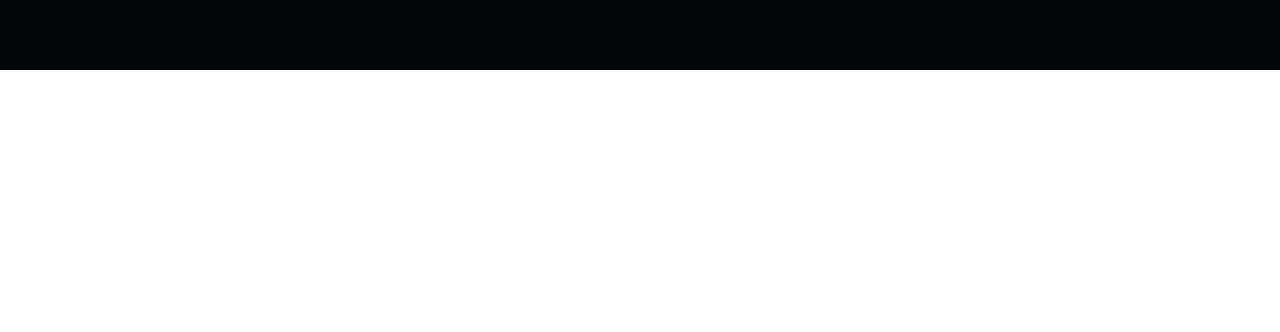
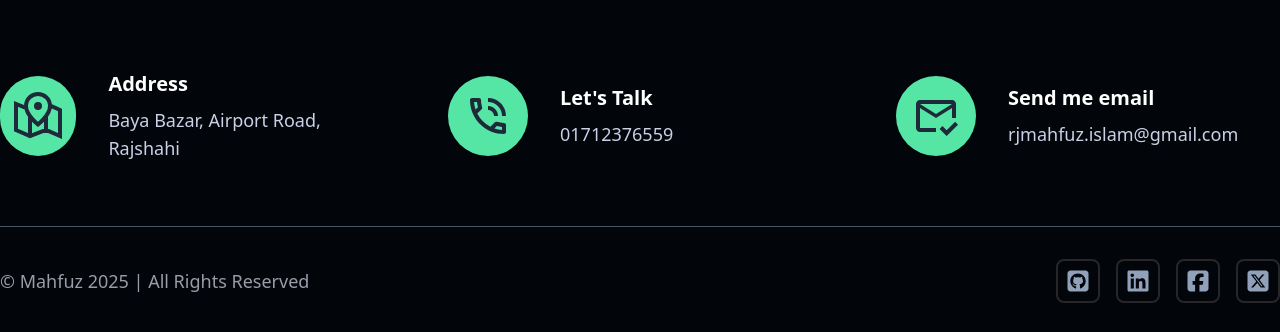
Before and after one commit to rjmahfuztech/mahfuz-website, a React (Vite) app: page /contact in a window 1280 px wide. Shown: the part 1420-1752 px from the top of the page. Before the commit the page ends 1490 px from the top, so only its background shows below. Built offline with nearby package versions, Linux system fonts and the light colour scheme.

Commit message:
footer section added

```diff
--- /dev/null
+++ b/src/components/Footer.jsx
@@ -0,0 +1,80 @@
+import {
+  FaSquareGithub,
+  FaLinkedin,
+  FaSquareFacebook,
+  FaSquareXTwitter,
+} from "react-icons/fa6";
+import { Link } from "react-router";
+import { GrMapLocation } from "react-icons/gr";
+import { MdOutlineMarkEmailRead, MdOutlinePhoneInTalk } from "react-icons/md";
+
+const Footer = () => {
+  const contactData = [
+    {
+      icon: GrMapLocation,
+      title: "Address",
+      info: "Baya Bazar, Airport Road, Rajshahi",
+    },
+    {
+      icon: MdOutlinePhoneInTalk,
+      title: "Let's Talk",
+      info: "01712376559",
+    },
+    {
+      icon: MdOutlineMarkEmailRead,
+      title: "Send me email",
+      info: "rjmahfuz.islam@gmail.com",
+    },
+  ];
+
+  const mySocial = [
+    { icon: FaSquareGithub, link: "https://github.com/rjmahfuztech" },
+    { icon: FaLinkedin, link: "https://www.linkedin.com/in/mahfuz-islam/" },
+    {
+      icon: FaSquareFacebook,
+      link: "https://web.facebook.com/mahfuz.islam.350967/",
+    },
+    { icon: FaSquareXTwitter, link: "https://x.com/MahfuzI87236451" },
+  ];
+
+  return (
+    <div className="bg-[#02050A]">
+      <div className="max-w-[1400px] mx-auto px-4 xl:px-0">
+        <div className="grid grid-col-1 md:grid-cols-2 lg:grid-cols-3 gap-5 sm:gap-8 md:gap-16 pb-12 md:pb-16">
+          {contactData.map((contact, index) => (
+            <div key={index} className="flex items-center gap-4 md:gap-8">
+              <div className="w-16 md:w-20 h-16 md:h-20 rounded-full bg-[#55E6A5] flex items-center justify-center">
+                <contact.icon className="w-10 md:w-12 h-10 md:h-12 text-gray-800" />
+              </div>
+              <div>
+                <h4 className="text-lg md:text-xl font-bold text-white mb-2">
+                  {contact.title}
+                </h4>
+                <p className="text-[#ccd0e6] text-lg">{contact.info}</p>
+              </div>
+            </div>
+          ))}
+        </div>
+        <div className="flex justify-between items-center gap-4 flex-col md:flex-row py-8 border-t border-t-gray-600">
+          <p className="text-[#9a9ca8] text-lg">
+            © Mahfuz {new Date().getFullYear()} | All Rights Reserved
+          </p>
+          <div className="flex gap-4 items-center">
+            {mySocial.map((social, index) => (
+              <Link
+                key={index}
+                target="_blank"
+                to={social.link}
+                className="border-2 border-[#282626] p-2 rounded-lg hover:border-slate-200 group hover:bg-slate-200 transition-colors duration-500"
+              >
+                <social.icon className="w-6 h-6 text-slate-400 group-hover:text-[#282626] transition-colors duration-500" />
+              </Link>
+            ))}
+          </div>
+        </div>
+      </div>
+    </div>
+  );
+};
+
+export default Footer;
--- a/src/layout/MainLayout.jsx
+++ b/src/layout/MainLayout.jsx
@@ -1,6 +1,7 @@
 import React from "react";
 import Navbar from "../components/Navbar";
 import { Outlet } from "react-router";
+import Footer from "../components/Footer";
 
 const MainLayout = () => {
   return (
@@ -12,6 +13,7 @@
       {/* Main content */}
       <Outlet />
       {/* Footer */}
+      <Footer />
     </div>
   );
 };
```
